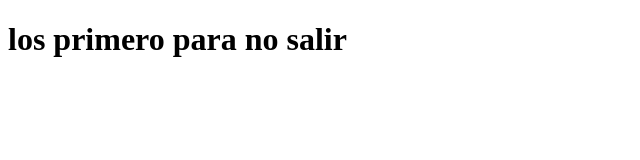
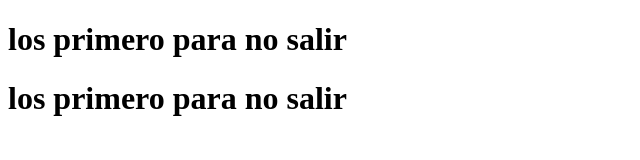
Before and after one commit to jlainez1966/javascript, a plain HTML site: page webserver/index.html in a window 1280 px wide. Shown: the whole page, without its empty margins (0-640 px from the left). Drawn offline with Linux system fonts and the light colour scheme.

Commit message:
otroa respaldo 3

```diff
--- a/webserver/index.html
+++ b/webserver/index.html
@@ -7,6 +7,7 @@
     </head>
     <body>
         <h1>los primero para no salir</h1>
+        <h1>los primero para no salir</h1>
         <script>
             alert('los pillos son pocos');
         </script>
```
Also changed, not shown: webserver/js.js (added).
